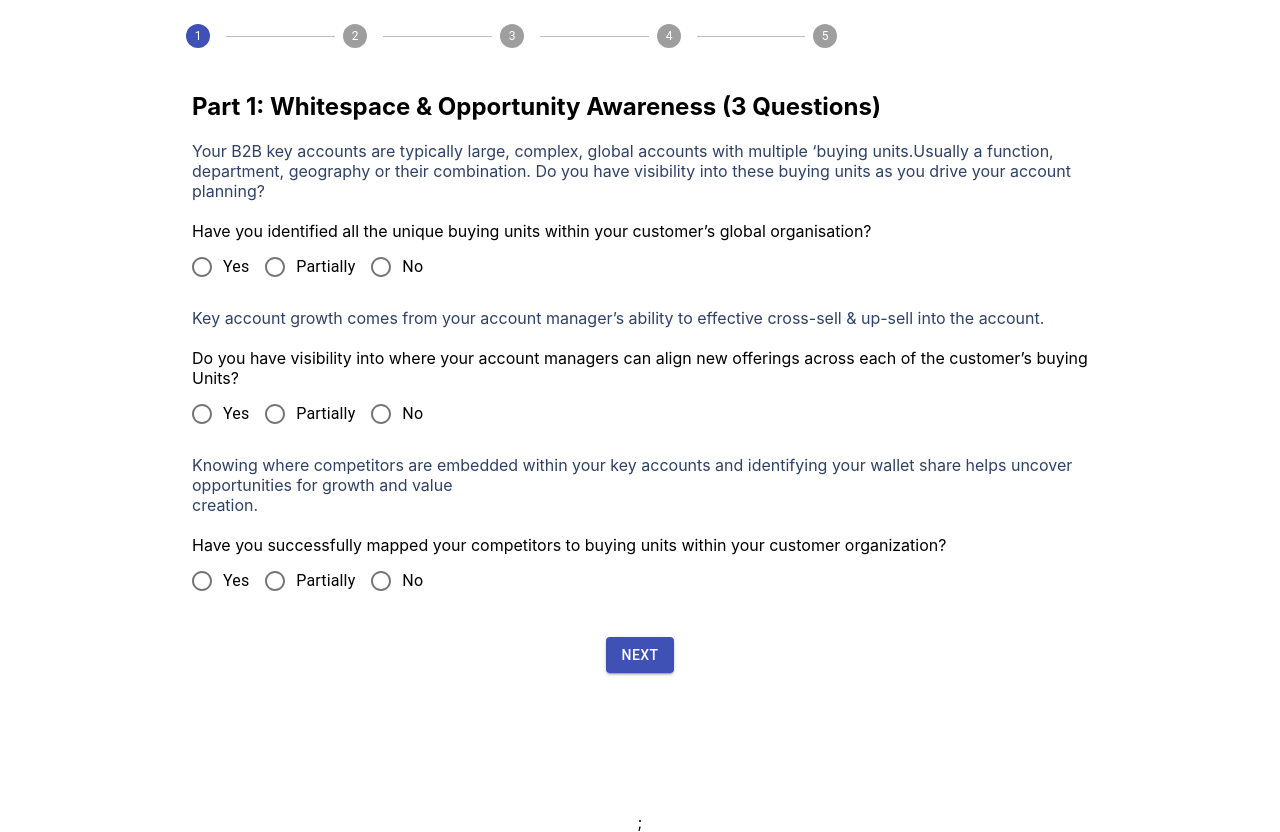
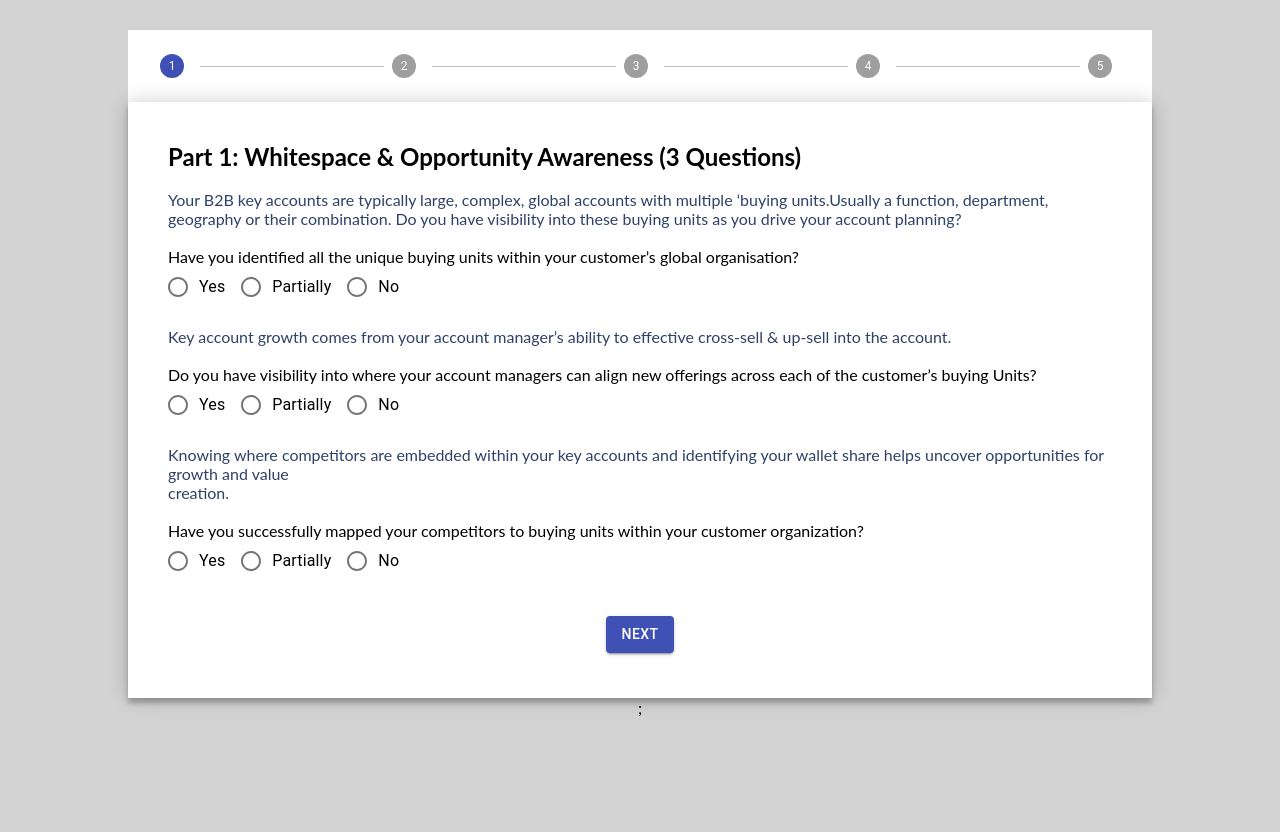
Before and after one commit to PiyushC07/Survey-React-App, a React (Create React App) app: page / in a window 1280 px wide. After the commit the page ends 800 px from the top, so only its background shows below. Built offline with nearby package versions, Linux system fonts and the light colour scheme.

Commit message:
CSS Changes

```diff
--- a/src/App.js
+++ b/src/App.js
@@ -5,7 +5,7 @@ import './App.css';
 
 function App() {
   return (
-    <div className="App">
+    <div >
      <UserPage/>
     </div>
   );
--- a/src/assets/style.css
+++ b/src/assets/style.css
@@ -1,44 +1,69 @@
-/* .container {
-    position: absolute;
-    width: auto;
-    height: auto;
-    border: 1px solid rgba(0, 0, 0, 0.2);
-    box-shadow: 0px 2px 10px rgba(0, 0, 0, 0.1);
-    border-radius: 10px;
-    padding: 10px;
-    box-sizing: border-box;
-    top: 0px;
-    bottom: 0px;
-    left: 0px;
-    right: 0px;
-    margin: auto;
-  } */
 
 
-.button{
-  background-color: blue !important;
-}
-
   .para{
-  padding-left:15%;
+    padding-left: 10px;
     text-align: left;
     margin: auto;
-    padding-right: 15%;
+
   }
-  .title{
-      padding-left: 15%;
-      padding-right: 20px;
+  .title {
+    padding: 10px 10px 0;
       /* padding-left: 20px; */
       text-align: left;
   }
+  .userdetailstitle{
 
-  .textfield{
+      padding: 10px 10px 0;
+        /* padding-left: 20px; */
+        text-align: center;
+
+  }
+
+  .success{
+    text-align: center;
+  }
+
+  /* .textfield{
     padding-left: 15%;
 
     /* padding-left: 20px; */
-    text-align: left;
+    /* text-align: left; */
+  /* }
+
+  .success{
+    padding-left: 37%; */
+  /* } * */
+
+
+
+  * {
+    margin: 0;
+    padding: 0;
+    box-sizing: border-box;
   }
 
-  .success{
-    padding-left: 37%;
+  body {
+    margin: 0 auto;
+    font-family: 'Lato', sans-serif;
+    color: black;
+    background-color: lightgray;
+    text-align: center;
+    margin-top: 0;
   }
+
+  .main {
+    background-color: white;
+    margin: 0 auto;
+    width: 80%;
+    /* margin-top: 30px; */
+    padding: 30px;
+    box-shadow: 0 0 20px 0 rgba(0, 0, 0, 0.2), 0 5px 5px 0 rgba(0, 0, 0, 0.24);
+  }
+  .main-stepper {
+    background-color: white;
+    margin: 0 auto;
+    width: 80%;
+    margin-top: 30px;
+    padding: 30px;
+    box-shadow: 0 0 20px 0 rgba(0, 0, 0, 0.2), 0 5px 5px 0 rgba(0, 0, 0, 0.24);
+  }
--- a/src/components/Confirm.jsx
+++ b/src/components/Confirm.jsx
@@ -29,6 +29,9 @@ export class Confirm extends Component {
     return (
       <>
         <MuiThemeProvider>
+        <div  className="main">
+
+
          <List>
              <ListItem
                  primaryText="Full Name"
@@ -105,6 +108,7 @@ export class Confirm extends Component {
                 >
                   Save & Continue
                 </Button>
+                </div>
         </MuiThemeProvider>
       </>
     );
--- a/src/components/FirstPage.jsx
+++ b/src/components/FirstPage.jsx
@@ -62,27 +62,21 @@ export class FirstPage extends Component {
   }
 
   render() {
-    const styles = {
-      white: (opacity = 0) => `rgba(255, 255, 255, ${opacity})`,
-      black: (opacity = 0) => `rgba(255, 255, 255, ${opacity})`,
-    };
+
     const { values, handleChange } = this.props;
     return (
       <>
         <MuiThemeProvider>
           <div
-            style={{
-              backgroundColor: styles.black(0.05),
-              minHeight: "90vh",
-              // position: "relative",
-            }}
+
           >
-            <div>
+            <div className="main">
               <form onSubmit={this.handleSubmit}>
                 <h2 className="title">
                   Part 1: Whitespace & Opportunity Awareness (3 Questions)
                 </h2>
-                <div className="container">
+<br/>
+                <div>
                   <p className="para" style={{ color: "#2e4169" }}>
                     Your B2B key accounts are typically large, complex, global
                     accounts with multiple ‘buying units.Usually a function,
@@ -99,11 +93,11 @@ export class FirstPage extends Component {
                     style={{
                       color: "red",
                       textAlign: "left",
-                      paddingLeft: "15%",
-                      paddingTop: "5px",
+                      paddingLeft:"10px",
+
                     }}
                   >
-                    {" "}
+
                     {this.state.Question1Error}
                   </div>
                   <RadioGroup
@@ -146,11 +140,10 @@ export class FirstPage extends Component {
                     style={{
                       color: "red",
                       textAlign: "left",
-                      paddingLeft: "15%",
-                      paddingTop: "5px",
+                      paddingLeft:"10px",
                     }}
                   >
-                    {" "}
+
                     {this.state.Question2Error}
                   </div>
                   <RadioGroup
@@ -194,11 +187,10 @@ export class FirstPage extends Component {
                     style={{
                       color: "red",
                       textAlign: "left",
-                      paddingLeft: "15%",
-                      paddingTop: "5px",
+                      paddingLeft:"10px",
                     }}
                   >
-                    {" "}
+
                     {this.state.Question3Error}
                   </div>
                   <RadioGroup
@@ -241,7 +233,7 @@ export class FirstPage extends Component {
           </div>
         </MuiThemeProvider>
       </>
-    );
+    )
   }
 }
 
--- a/src/components/SecondPage.jsx
+++ b/src/components/SecondPage.jsx
@@ -75,10 +75,7 @@ export class SecondPage extends Component {
   }
 
   render() {
-    const styles = {
-      white: (opacity = 0) => `rgba(255, 255, 255, ${opacity})`,
-      black: (opacity = 0) => `rgba(255, 255, 255, ${opacity})`,
-    };
+
     const { values, handleChange } = this.props;
     return (
       <>
@@ -86,17 +83,14 @@ export class SecondPage extends Component {
 
 
           <div
-            style={{
-              backgroundColor: styles.black(0.05),
-              minHeight: "100vh",
-              //   position: "relative",
-            }}
+
           >
             <form onSubmit={this.handleSubmit}>
-              <div class="container">
+              <div className="main">
                 <h2 className="title">
                   Part 2: Relationship Strength (2 Questions)
                 </h2>
+                <br/>
                 <p className="para" style={{ color: "#2e4169" }}>
                   Knowing where your current relationship is categorized helps
                   you trigger a forward action plan for
@@ -113,9 +107,8 @@ export class SecondPage extends Component {
                 <div
                   style={{
                     color: "red",
-                    textAlign: "left",
-                    paddingLeft: "15%",
-                    paddingTop: "5px",
+                      textAlign: "left",
+                      paddingLeft:"10px",
                   }}
                 >
                   {" "}
@@ -160,9 +153,8 @@ export class SecondPage extends Component {
                 <div
                   style={{
                     color: "red",
-                    textAlign: "left",
-                    paddingLeft: "15%",
-                    paddingTop: "5px",
+                      textAlign: "left",
+                      paddingLeft:"10px",
                   }}
                 >
                   {" "}
@@ -197,9 +189,8 @@ export class SecondPage extends Component {
                 <div
                   style={{
                     color: "red",
-                    textAlign: "left",
-                    paddingLeft: "15%",
-                    paddingTop: "5px",
+                      textAlign: "left",
+                      paddingLeft:"10px",
                   }}
                 >
                   {" "}
@@ -233,9 +224,8 @@ export class SecondPage extends Component {
                 <div
                   style={{
                     color: "red",
-                    textAlign: "left",
-                    paddingLeft: "15%",
-                    paddingTop: "5px",
+                      textAlign: "left",
+                      paddingLeft:"10px",
                   }}
                 >
                   {" "}
--- a/src/components/Success.jsx
+++ b/src/components/Success.jsx
@@ -3,7 +3,11 @@ import React, { Component } from 'react'
 export class Success extends Component{
     render(){
         return(
-            <h3 className="title">Thank You!</h3>
+            <div className="main">
+<h3 className="success">Thank You!</h3>
+
+            </div>
+
         )
     }
 }
--- a/src/components/ThirdPage.jsx
+++ b/src/components/ThirdPage.jsx
@@ -65,10 +65,7 @@ export class ThirdPage extends Component {
   }
 
   render() {
-    const styles = {
-      white: (opacity = 0) => `rgba(255, 255, 255, ${opacity})`,
-      black: (opacity = 0) => `rgba(255, 255, 255, ${opacity})`,
-    };
+
     const { values, handleChange } = this.props;
     return (
       <>
@@ -76,14 +73,11 @@ export class ThirdPage extends Component {
 
 
           <div
-            style={{
-              backgroundColor: styles.black(0.05),
-              minHeight: "90vh",
-              position: "relative",
-            }}
+          className="main"
           >
           <form onSubmit={this.handleSubmit}>
             <h2 className="title">Part 3: Strategic Insight (3 Questions)</h2>
+            <br/>
             <p className="para" style={{ color: "#2e4169" }}>
               Long-term engagements are defined by value creation and that is
               possible only when strategic goals are
@@ -98,9 +92,8 @@ export class ThirdPage extends Component {
             <div
               style={{
                 color: "red",
-                textAlign: "left",
-                paddingLeft: "15%",
-                paddingTop: "5px",
+                      textAlign: "left",
+                      paddingLeft:"10px",
               }}
             >
               {" "}
@@ -137,9 +130,8 @@ export class ThirdPage extends Component {
             <div
               style={{
                 color: "red",
-                textAlign: "left",
-                paddingLeft: "15%",
-                paddingTop: "5px",
+                      textAlign: "left",
+                      paddingLeft:"10px",
               }}
             >
 
@@ -180,9 +172,8 @@ export class ThirdPage extends Component {
             <div
               style={{
                 color: "red",
-                textAlign: "left",
-                paddingLeft: "15%",
-                paddingTop: "5px",
+                      textAlign: "left",
+                      paddingLeft:"10px",
               }}
             >
               {" "}
--- a/src/components/UserDetails.jsx
+++ b/src/components/UserDetails.jsx
@@ -76,22 +76,15 @@ export class UserDetails extends Component {
     this.scrollToTop();
   }
   render() {
-    const styles = {
-      white: (opacity = 0) => `rgba(255, 255, 255, ${opacity})`,
-      black: (opacity = 0) => `rgba(255, 255, 255, ${opacity})`,
-    };
+
     const { values, handleChange } = this.props;
     return (
       <>
         <MuiThemeProvider>
           <div
-            style={{
-              backgroundColor: styles.black(0.05),
-              minHeight: "90vh",
-              position: "relative",
-            }}
+           className="main"
           >
-            <h2 className="title">You are one step away from seeing your Quiz Score!</h2>
+            <h2 className="userdetailstitle">You are one step away from seeing your Quiz Score!</h2>
             <form className="textfield" onSubmit={this.handleSubmit} autoComplete="off">
               <TextField
                 required
--- a/src/components/UserPage.jsx
+++ b/src/components/UserPage.jsx
@@ -138,9 +138,9 @@ export class UserPage extends Component {
       Question10,
     };
     return(
-      <div>
-      <div style={{paddingLeft:'12%'}}>
-   <Stepper style={{width:'60%',color:'#00bcd4'}} activeStep={step-1} orientation="horizontal">
+
+      <div >
+   <Stepper className="main-stepper"  activeStep={step-1} orientation="horizontal">
      <Step>
        <StepLabel>
 
@@ -168,7 +168,7 @@ export class UserPage extends Component {
      </Step>
 
    </Stepper>
-   </div>
+
 
     {this.showStep(step,values)};
   </div>
```
